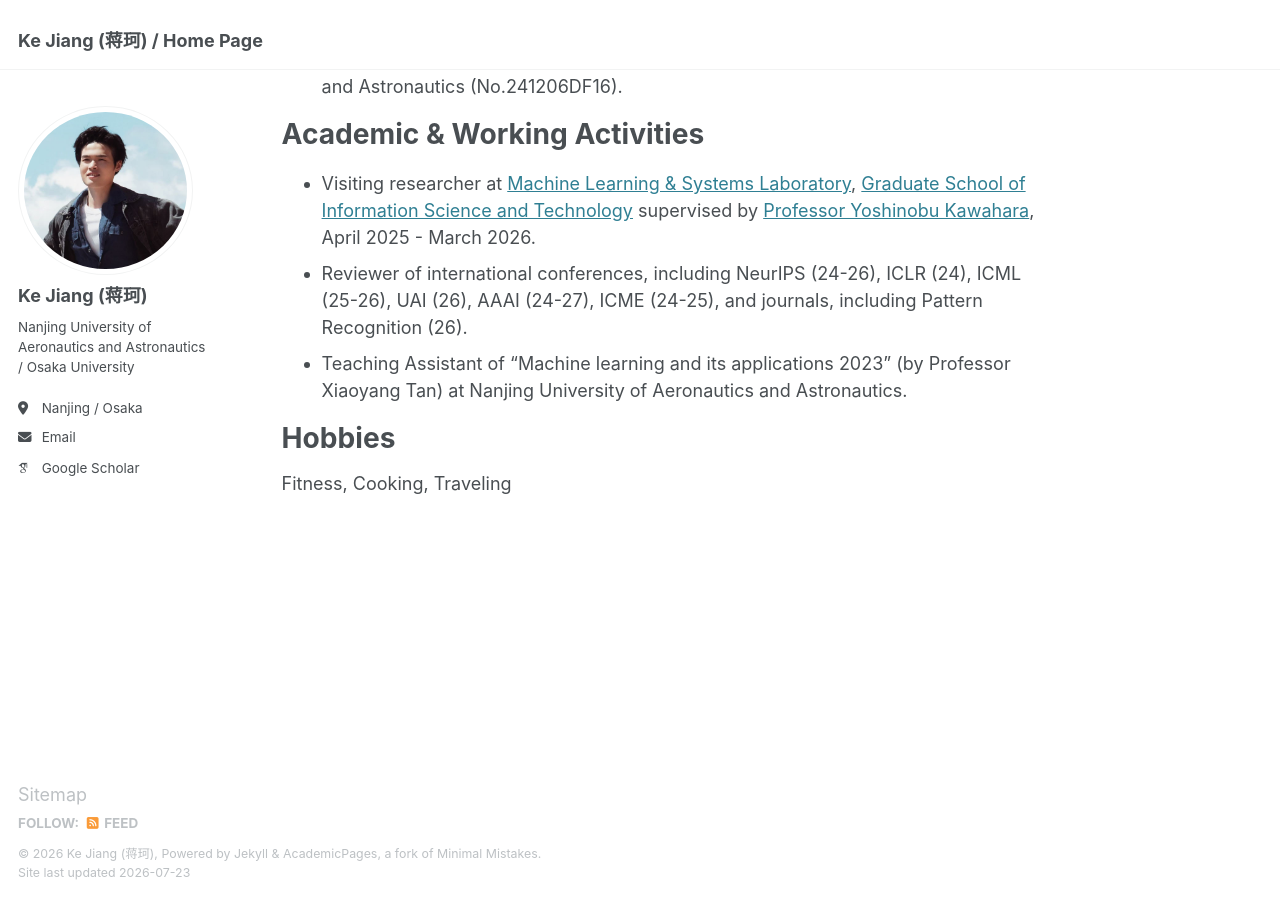
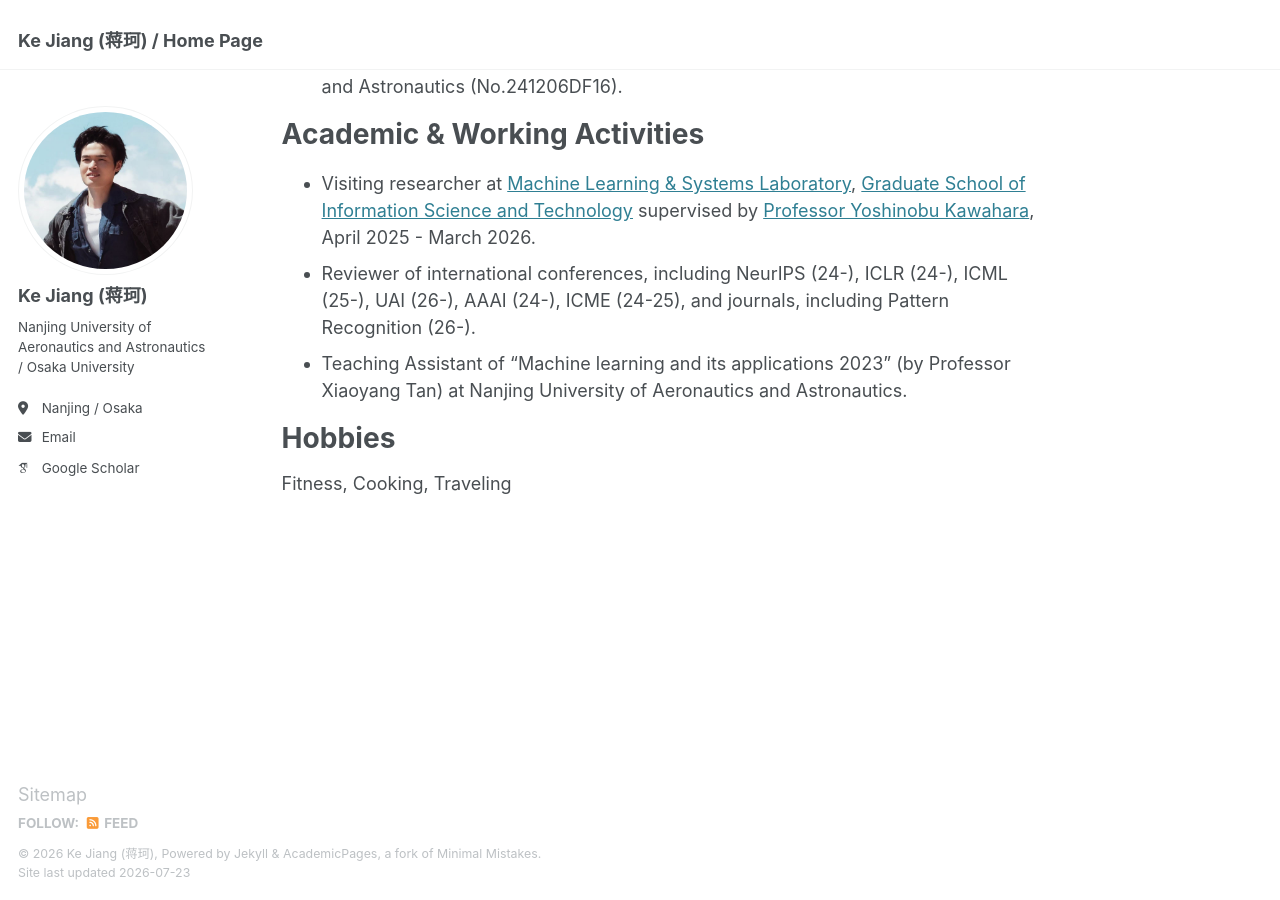
Before and after one commit to Jack10843/Jack10843.github.io, a Jekyll site: the page built from _pages/about.md, in a window 1280 px wide and 900 px high, scrolled down 2514 px. Built offline with Jekyll 4.4.1, drawn with Linux system fonts in a browser that asks for light colours; some web fonts are replaced.

Commit message:
Update about.md

```diff
--- a/_pages/about.md
+++ b/_pages/about.md
@@ -61,7 +61,7 @@ Fundings
 Academic & Working Activities
 ======
  - Visiting researcher at [Machine Learning & Systems Laboratory](https://mls.ist.osaka-u.ac.jp/en/member.html), [Graduate School of Information Science and Technology](https://www.ist.osaka-u.ac.jp/english/) supervised by [Professor Yoshinobu Kawahara](https://mls.ist.osaka-u.ac.jp/en/~kawahara/), April 2025 - March 2026.
- - Reviewer of international conferences, including NeurIPS (24-26), ICLR (24), ICML (25-26), UAI (26), AAAI (24-27), ICME (24-25), and journals, including Pattern Recognition (26).
+ - Reviewer of international conferences, including NeurIPS (24-), ICLR (24-), ICML (25-), UAI (26-), AAAI (24-), ICME (24-25), and journals, including Pattern Recognition (26-).
  - Teaching Assistant of "Machine learning and its applications 2023" (by Professor Xiaoyang Tan) at Nanjing University of Aeronautics and Astronautics.
 
 Hobbies
```
